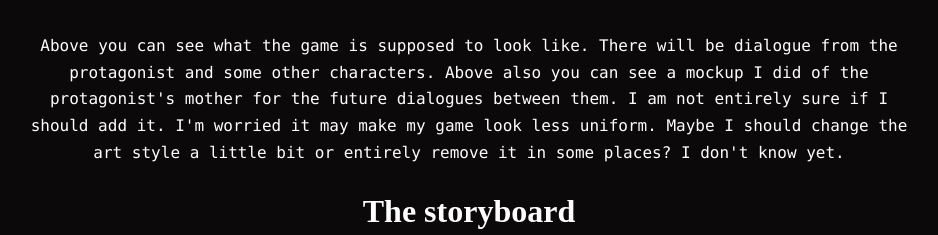
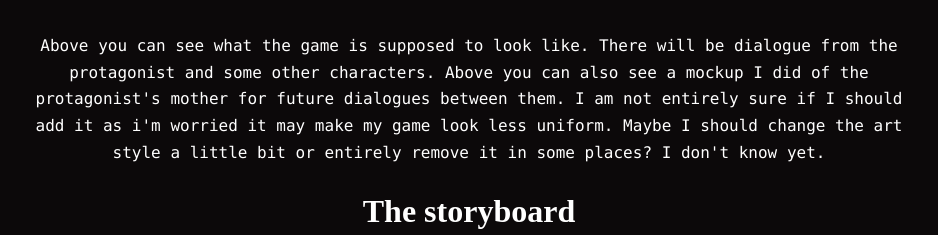
Before and after one commit to shia5347/dreamGirlBlog, a plain HTML site: page blog1.html in a window 1280 px wide. Shown: the part 2722-2957 px from the top of the page, without its empty margins (171-1109 px from the left). Drawn offline with Linux system fonts and the light colour scheme.

Commit message:
Update blog1.html

```diff
--- a/blog1.html
+++ b/blog1.html
@@ -49,8 +49,8 @@
 
 
 
-	<center><p class="pBlog">Above you can see what the game is supposed to look like. There will be dialogue from the protagonist and some other characters. Above also you can see a mockup
-		 I did of the protagonist's mother for the future dialogues between them. I am not entirely sure if I should add it. I'm worried it may make my game look less uniform. Maybe I should change the art style a little bit or entirely remove it in some places? I don't know yet. </p></center>
+	<center><p class="pBlog">Above you can see what the game is supposed to look like. There will be dialogue from the protagonist and some other characters. Above you can also see a mockup
+		 I did of the protagonist's mother for future dialogues between them. I am not entirely sure if I should add it as i'm worried it may make my game look less uniform. Maybe I should change the art style a little bit or entirely remove it in some places? I don't know yet. </p></center>
 
 
 	<h2 id="subHeading">The storyboard</h2>
@@ -65,7 +65,7 @@
 	<center><img src="images/Blog1/fixThisPlease.png"></center>
 	<center><figcaption class="captionImage">A problem with the room collision.</figcaption>
 
-	<center><p class="pBlog">I don't think I was actually angry while scribbling on my screenshot; just frusturated and stressed. For the game I am using <a href="https://libsdl.org">SDL2</a> with C++. On my to do list I have room collisions to fix (so the player doesn't walk outside of them) and SAT collision to implement for the tilted walls. Once I am done that, then I have AABB to implement for the straight walls and objects and to make objects interactable. Then hopefully after all that, I can implement the good stuff such as dialogue and music.</p></center>
+	<center><p class="pBlog">I don't think I was actually angry while scribbling on my screenshot; just frusturated and stressed. For the game I am using <a href="https://libsdl.org">SDL2</a> with C++. On my to do list I have room collisions to fix (so the player doesn't walk outside of them) and SAT collision to implement for the tilted walls. Once I am done that, I have AABB collisions to implement for the straight walls and objects and to make objects interactable. Then hopefully after all that, I can implement the good stuff such as dialogue and music.</p></center>
 
 
 
```
